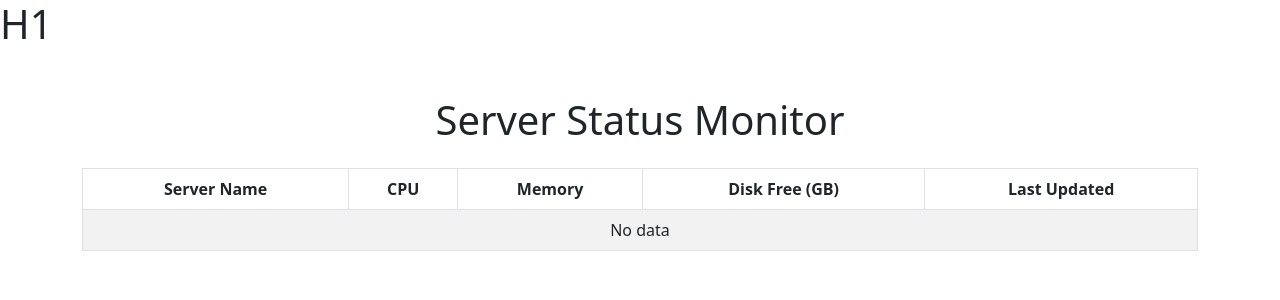
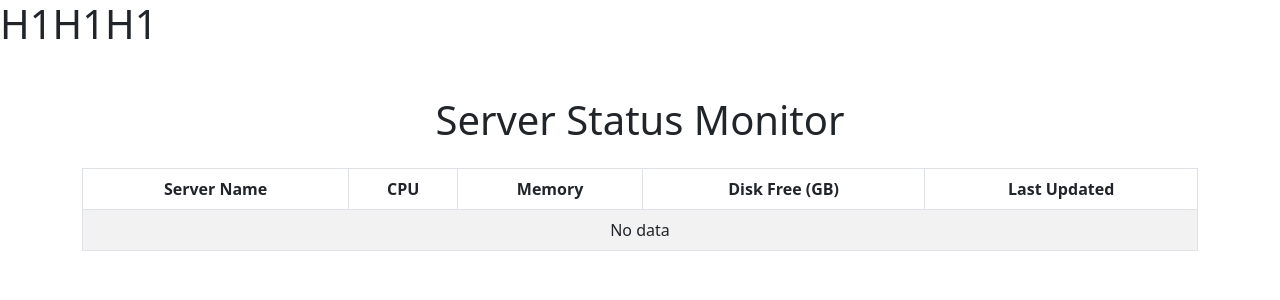
Before and after one commit to mkeiri-pc202/_server_monitoring, a Flask app: template templates/index2.html in a window 1280 px wide. Shown: the top 300 px of the page. Run offline with Flask 3, Linux system fonts and the light colour scheme; the template is opened without the code that fills it, so the values that code supplies are empty; some libraries are stand-ins or nearby versions.

Commit message:
H1追記

```diff
--- a/templates/index2.html
+++ b/templates/index2.html
@@ -6,7 +6,7 @@
 <!-- <link rel="stylesheet" href="https://cdnjs.cloudflare.com/ajax/libs/jquery.tablesorter/2.31.0/css/theme.default.min.css"> -->
 <!-- <link rel="stylesheet" href="https://cdnjs.cloudflare.com/ajax/libs/jquery.tablesorter/2.31.0/css/theme.bootstrap.min.css"> -->
 
-<h1>H1</h1>
+<h1>H1H1H1</h1>
 
 <script>
   $(function() {
```
